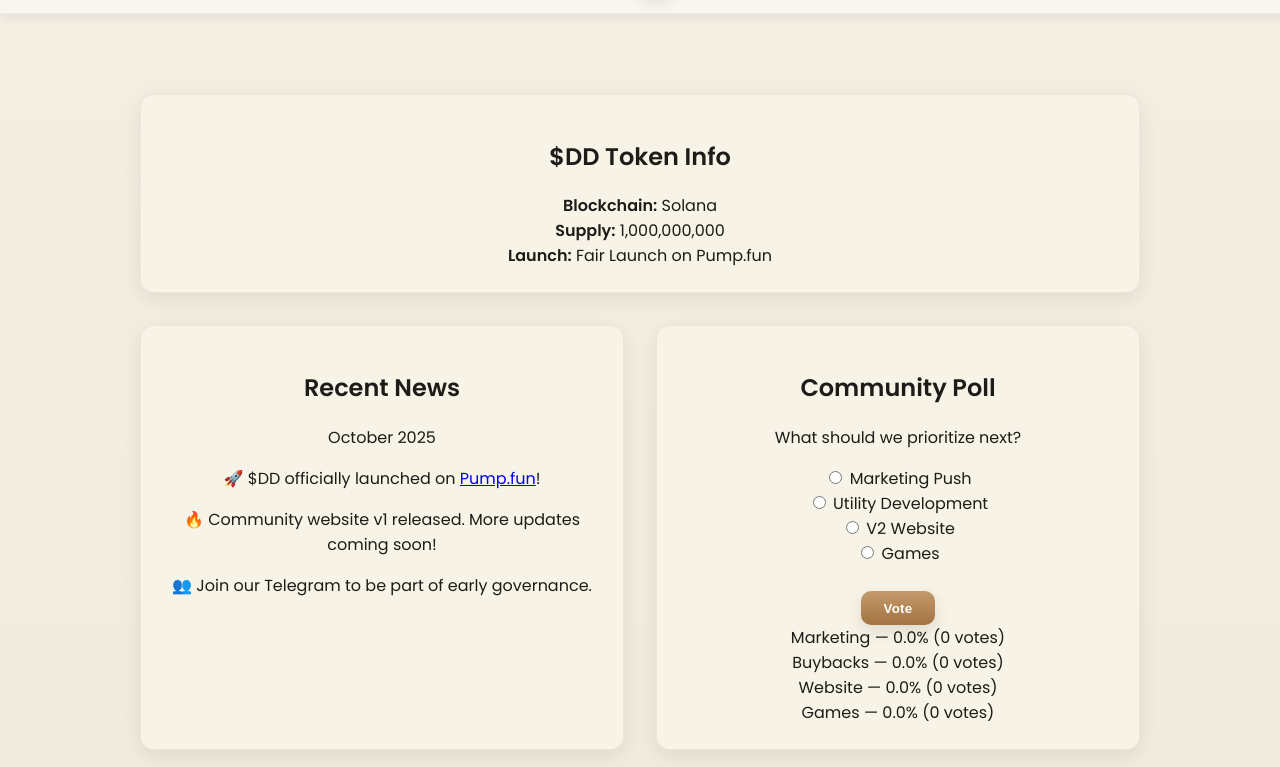
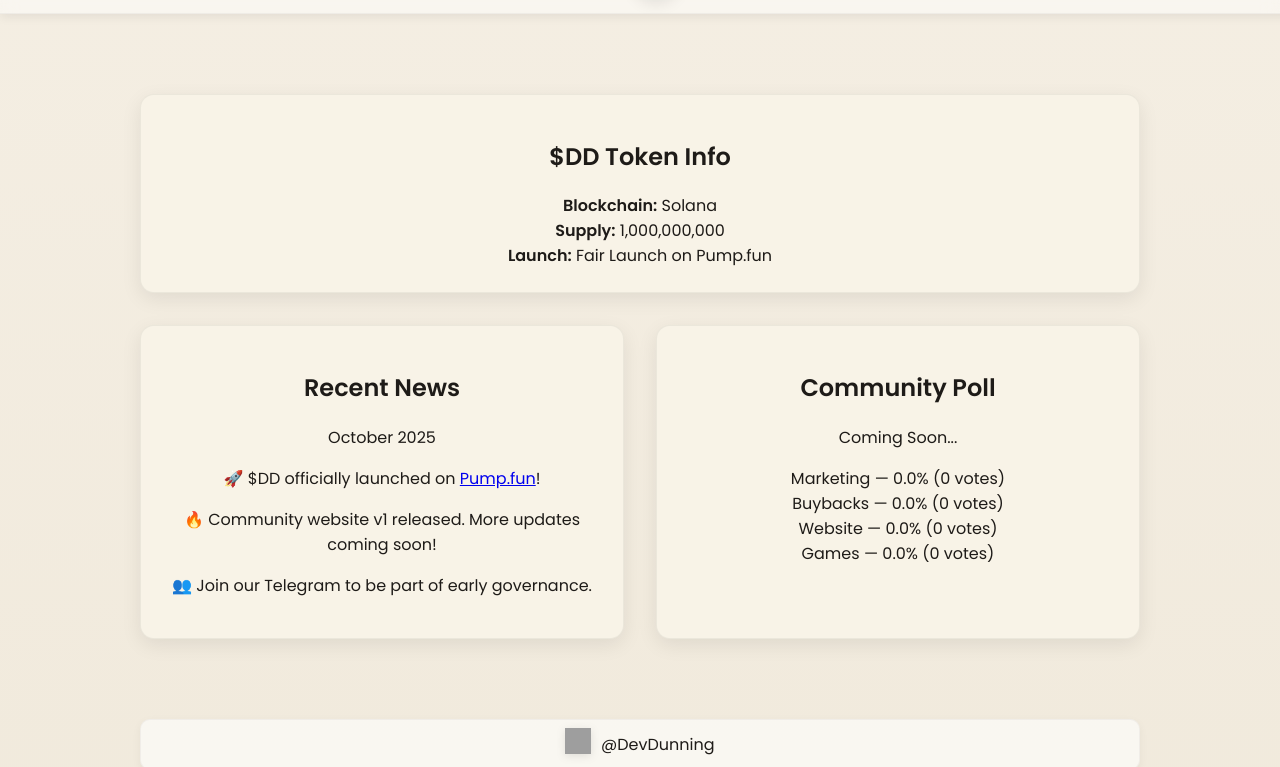
Before and after one commit to DevDunning/dev-dunning, a plain HTML site: page index.html in a window 1280 px wide. Shown: the part 240-1007 px from the top of the page. Drawn offline with Linux system fonts and the light colour scheme; grey boxes are pictures that could not be loaded.

Commit message:
Coming soon...

```diff
--- a/index.html
+++ b/index.html
@@ -38,14 +38,7 @@
       <!-- POLL -->
       <section id="poll" class="card">
         <h2>Community Poll</h2>
-        <form id="voteForm">
-          <p>What should we prioritize next?</p>
-          <label><input type="radio" name="vote" value="marketing"> Marketing Push</label><br>
-          <label><input type="radio" name="vote" value="Buybacks"> Utility Development</label><br>
-          <label><input type="radio" name="vote" value="V2 Website"> V2 Website</label><br>
-          <label><input type="radio" name="vote" value="Games"> Games</label><br><br>
-          <button type="submit">Vote</button>
-        </form>
+        <p>Coming Soon...</p>
 
         <div class="results" id="results"></div>
       </section>
```
